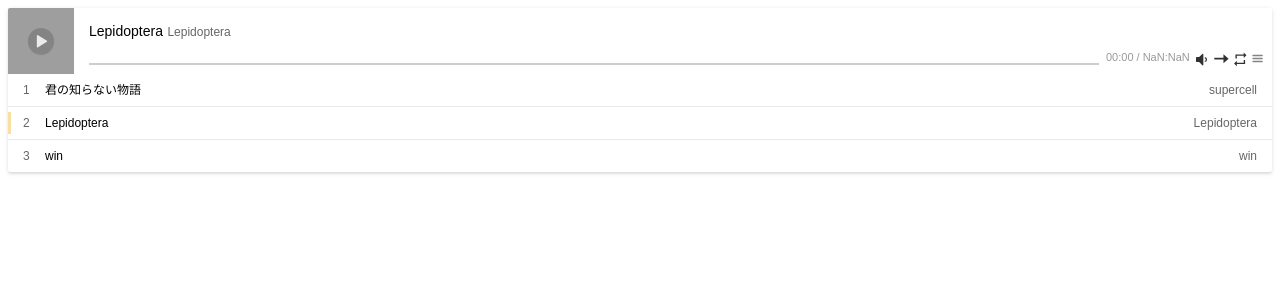
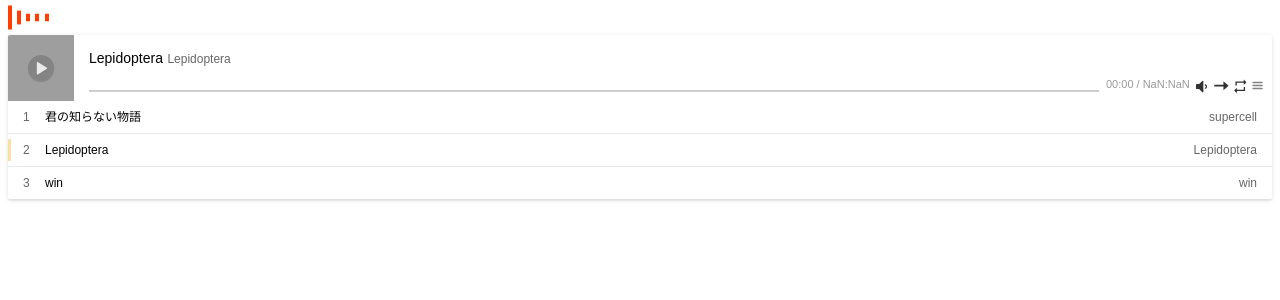
Before and after one commit to iceljc/SvelteAudioPlayer, a SvelteKit app: page / in a window 1280 px wide. Shown: the top 300 px of the page. Built offline with nearby package versions, Linux system fonts and the light colour scheme; grey boxes are pictures that could not be loaded.

Commit message:
add stretch

```diff
--- a/src/lib/utils.ts
+++ b/src/lib/utils.ts
@@ -58,3 +58,6 @@
   const v = props[key];
   return !(v === null || v === undefined || v === "false");
 }
+
+export const durationUnitRegex = /[a-zA-Z]/;
+export const range = (size: number, startAt = 0) => [...Array(size).keys()].map((i) => i + startAt);
--- a/src/routes/+page.svelte
+++ b/src/routes/+page.svelte
@@ -1,6 +1,12 @@
 <script lang="ts">
     import AudioPlayer from "./AudioPlayer.svelte";
+    import Speaker from "./Speaker.svelte";
+    import Stretch from "./Stretch.svelte";
 </script>
+
+<!-- <Speaker /> -->
+
+<Stretch unit='px' size='5' gap='5' />
 
 <AudioPlayer
     mutex
--- /dev/null
+++ b/src/routes/Speaker.svelte
@@ -0,0 +1,56 @@
+<script>
+    export let loading = true;
+  </script>
+
+  <style>
+    .icon {
+      width: 50px;
+      height: 50px;
+      position: relative;
+    }
+
+    .speaker {
+      fill: #333;
+    }
+
+    .wave {
+      fill: none;
+      stroke: #333;
+      stroke-width: 2;
+      stroke-linecap: round;
+      animation: wave-animation 1s ease-in-out infinite;
+      opacity: 0;
+    }
+
+    .wave1 {
+      animation-delay: 0s;
+    }
+
+    .wave2 {
+      animation-delay: 0.2s;
+    }
+
+    .wave3 {
+      animation-delay: 0.4s;
+    }
+
+    @keyframes wave-animation {
+      0% {
+        transform: scale(0.8);
+        opacity: 0.1;
+      }
+      50% {
+        transform: scale(1);
+        opacity: 1;
+      }
+      100% {
+        transform: scale(0.8);
+        opacity: 0.1;
+      }
+    }
+  </style>
+
+<svg xmlns="http://www.w3.org/2000/svg" id="speaker" x="0" y="0" version="1.1" viewBox="0 0 29 29" xml:space="preserve" color="red" width="50" height="50">
+    <path d="M12.657 23.415a1.83 1.83 0 01-1.146-.406L6.85 19.28H3.84A1.842 1.842 0 012 17.44v-5.88c0-1.015.825-1.84 1.84-1.84h3.01l4.661-3.729a1.826 1.826 0 011.946-.222c.644.31 1.043.945 1.043 1.659v14.145c0 .714-.399 1.349-1.043 1.658-.256.123-.53.184-.8.184zM4 17.28h3.2c.227 0 .447.077.625.219l4.675 3.74V7.761l-4.675 3.74a1.001 1.001 0 01-.625.219H4v5.56zM19.803 20.803a.999.999 0 01-.707-1.707C20.306 17.887 21 16.211 21 14.5s-.694-3.387-1.904-4.596A.999.999 0 1120.51 8.49C22.092 10.071 23 12.262 23 14.5s-.908 4.429-2.49 6.01a.993.993 0 01-.707.293z" fill="currentColor"></path>
+    <path d="M22.632 23.632a.999.999 0 01-.707-1.707C23.879 19.97 25 17.264 25 14.5s-1.121-5.47-3.075-7.425a.999.999 0 111.414-1.414C25.666 7.988 27 11.209 27 14.5s-1.334 6.512-3.661 8.839a.997.997 0 01-.707.293zM16.975 17.975a1 1 0 01-.707-1.707c.465-.465.732-1.11.732-1.768s-.267-1.303-.732-1.768a1.002 1.002 0 010-1.415 1.002 1.002 0 011.415 0C18.52 12.156 19 13.316 19 14.5s-.48 2.344-1.317 3.182a1.001 1.001 0 01-.708.293z"></path>
+</svg>
--- /dev/null
+++ b/src/routes/Stretch.svelte
@@ -0,0 +1,57 @@
+<script lang="ts">
+	import type { SpinnerTypes } from '../types/spinner.type';
+	import { range, durationUnitRegex } from '../lib/utils';
+	export let color: SpinnerTypes['color'] = '#FF3E00';
+	export let unit: SpinnerTypes['unit'] = 'px';
+	export let duration: SpinnerTypes['duration'] = '1.2s';
+	export let size: SpinnerTypes['size'] = '60';
+	export let pause: SpinnerTypes['pause'] = false;
+  export let gap: SpinnerTypes['gap'] = '10';
+	let durationUnit: string = duration.match(durationUnitRegex)?.[0] ?? 's';
+	let durationNum: string = duration.replace(durationUnitRegex, '');
+</script>
+
+<div class="wrapper" style="--size: {size}{unit}; --color: {color}; --duration: {duration}; --gap: {gap}{unit};">
+	{#each range(5, 1) as version}
+		<div
+			class="rect"
+			class:pause-animation={pause}
+			style="animation-delay: {(version - 1) * (+durationNum / 12)}{durationUnit}"
+		/>
+	{/each}
+</div>
+
+<style>
+	.wrapper {
+    display: flex;
+    justify-content: center;
+    align-items: center;
+    /* width: calc(var(--size) * var(--count) + var(--gap) * (var(--count) - 1));*/
+    width: fit-content;
+		height: calc(var(--size));
+    gap: var(--gap);
+    margin-top: calc(var(--size) * 3);
+    margin-bottom: calc(var(--size) * 3);
+	}
+	.rect {
+    width: calc(var(--size) / 1.2);
+		height: calc(var(--size) * 5);
+		display: inline-block;
+		transform: scaleY(0.2);
+		background-color: var(--color);
+		animation: stretch var(--duration) ease-in-out infinite;
+	}
+	.pause-animation {
+		animation-play-state: paused;
+	}
+	@keyframes stretch {
+		0%,
+		40%,
+		100% {
+			transform: scaleY(0.3);
+		}
+		20% {
+			transform: scaleY(1);
+		}
+	}
+</style>
```
Also changed, not shown: src/types/spinner.type.ts (added, +8 -0 lines).
